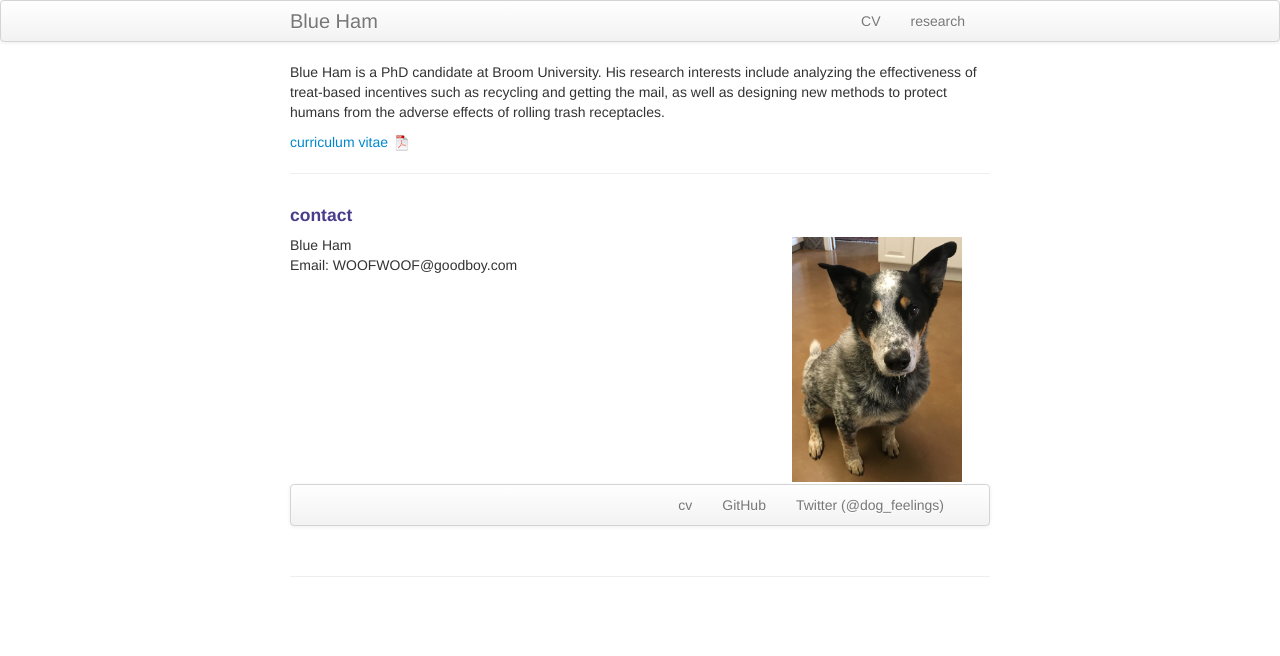
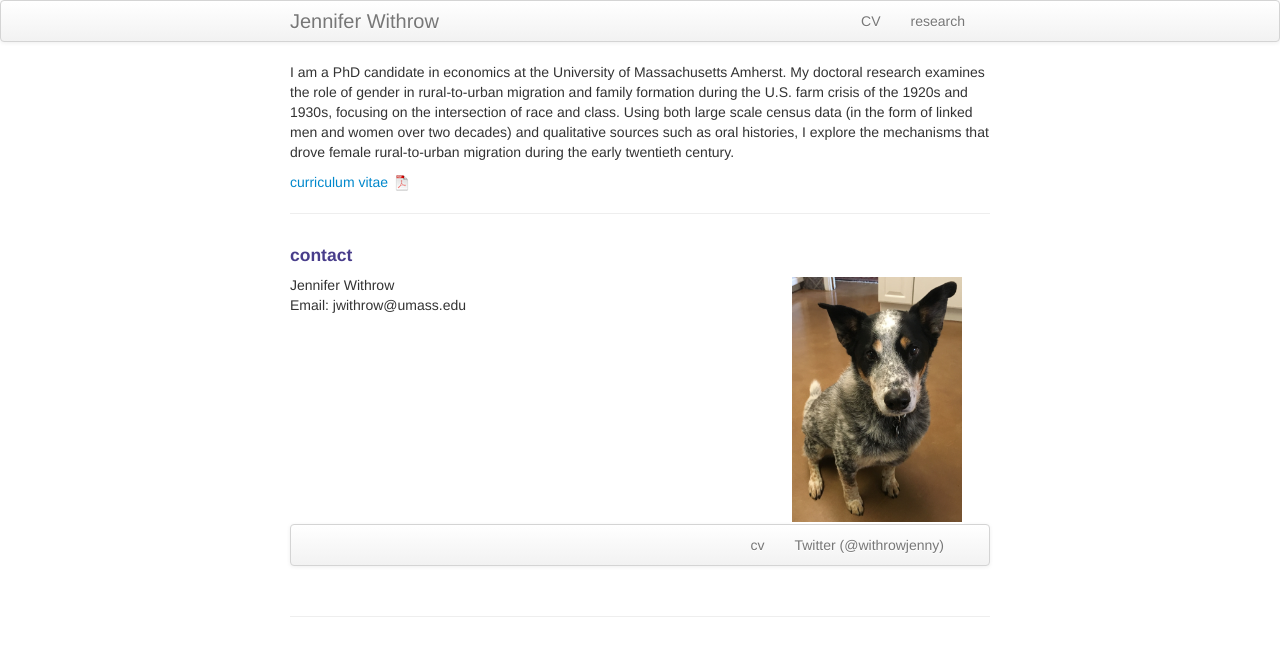
Before and after one commit to withrowjenny/withrowjenny.github.io, a Jekyll site: the page built from index.md, in a window 1280 px wide. Shown: the top 656 px of the page. Built offline with Jekyll 4.4.1, drawn with Linux system fonts in a browser that asks for light colours.

Commit message:
update my website

```diff
--- a/_config.yml
+++ b/_config.yml
@@ -8,14 +8,14 @@ highlighter: rouge
 # Themes are encouraged to use these universal variables
 # so be sure to set them if your theme uses them.
 #
-title : Blue Ham
+title : Jennifer Withrow
 author :
-  name : Marisa Carlos
-  email : mbc96@cornell.edu
-  github : mbcarlos
-  twitter : MarisaBriCarlos
+  name : Jennifer Withrow
+  email : jwithrow@umass.edu
+  github : withrowjenny
+  twitter : withrowjenny
 
-production_url : http://marisabriana.github.io
+production_url : http://withrowjenny.github.io
 
 # Tell Github to use the kramdown markdown interpreter
 # (see https://help.github.com/articles/migrating-your-pages-site-from-maruku)
--- a/index.md
+++ b/index.md
@@ -1,11 +1,11 @@
 ---
 layout: frontpage
-title: Blue Ham
-description: Blue Ham is a PhD candidate at Broom University.
-keywords: Blue, Ham, treats, recycling, mail, being a good boy
+title: Jennifer Withrow
+description: Jennifer Withrow is a PhD candidate at the University of Massachusetts Amherst.
+keywords: economic history, feminist economics, labor, migration
 ---
 
-Blue Ham is a PhD candidate at Broom University. His research interests include analyzing the effectiveness of treat-based incentives such as recycling and getting the mail, as well as designing new methods to protect humans from the adverse effects of rolling trash receptacles.
+I am a PhD candidate in economics at the University of Massachusetts Amherst. My doctoral research examines the role of gender in rural-to-urban migration and family formation during the U.S. farm crisis of the 1920s and 1930s, focusing on the intersection of race and class. Using both large scale census data (in the form of linked men and women over two decades) and qualitative sources such as  oral histories, I explore the mechanisms that drove female rural-to-urban migration during the early twentieth century.
 
 [curriculum vitae ![CV as pdf]({{ BASE_PATH }}/pages/icons16/pdf-icon.png)]({{ BASE_PATH }}/assets/CV.pdf)<br/>
 
@@ -18,14 +18,14 @@ Blue Ham is a PhD candidate at Broom University. His research interests include
 
     <div class="row-fluid">
         <div class="span5">
-            Blue Ham<br/>
-            Email: WOOFWOOF@goodboy.com<br/>
+            Jennifer Withrow<br/>
+            Email: jwithrow@umass.edu<br/>
         </div>
 
         <div class="span2">
         <a href="../assets/headshot.jpg">
             <img src="../assets/headshot.jpg"
-                  title="Blue Ham" alt="Blue Ham"/></a>
+                  title="Jennifer Withrow" alt="Jennifer Withrow"/></a>
         </div>
     </div>
 </div>
@@ -34,8 +34,7 @@ Blue Ham is a PhD candidate at Broom University. His research interests include
   <div class="navbar-inner">
       <ul class="nav">
           <li><a href="{{ BASE_PATH }}/assets/CV.pdf">cv</a></li>
-          <li><a href="https://github.com/mbcarlos">GitHub</a></li>
-          <li><a href="https://twitter.com/dog_feelings">Twitter (@dog_feelings)</a></li>
+          <li><a href="https://twitter.com/withrowjenny">Twitter (@withrowjenny)</a></li>
       </ul>
   </div>
 </div>
```
